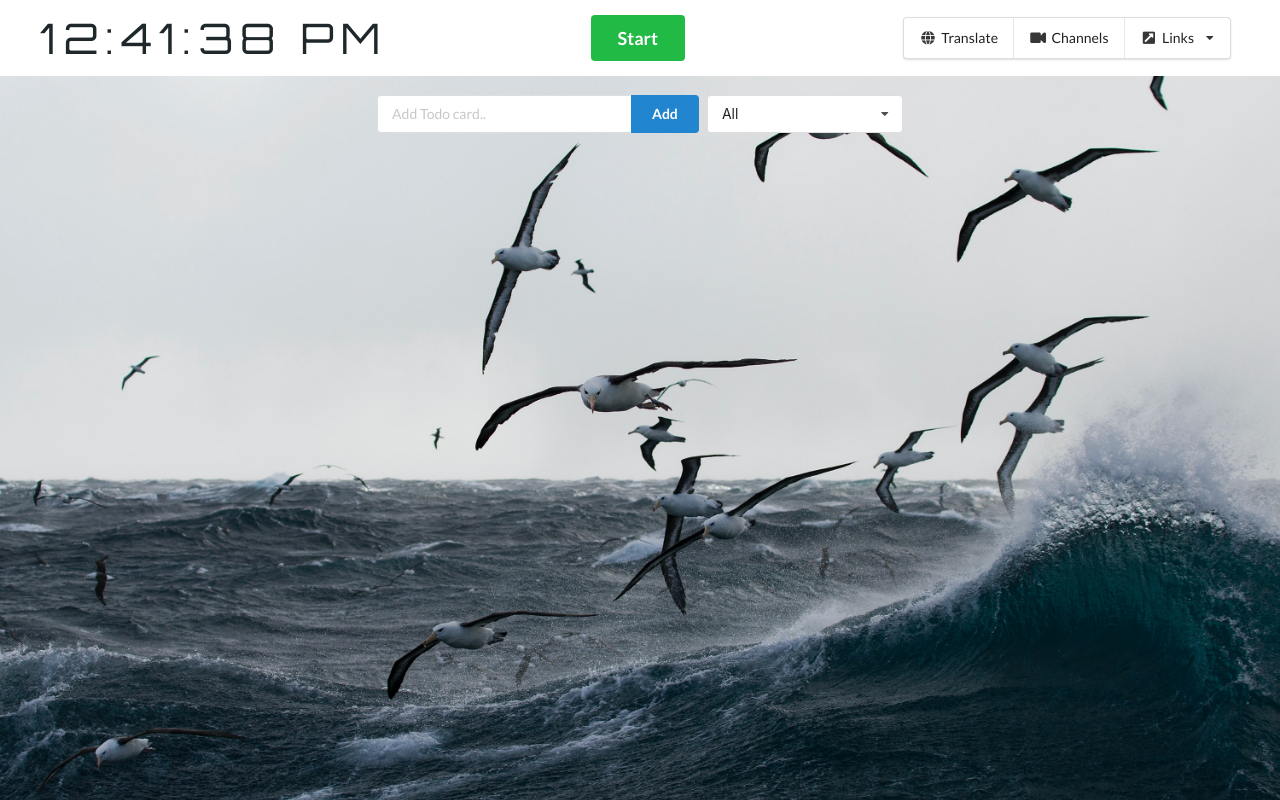
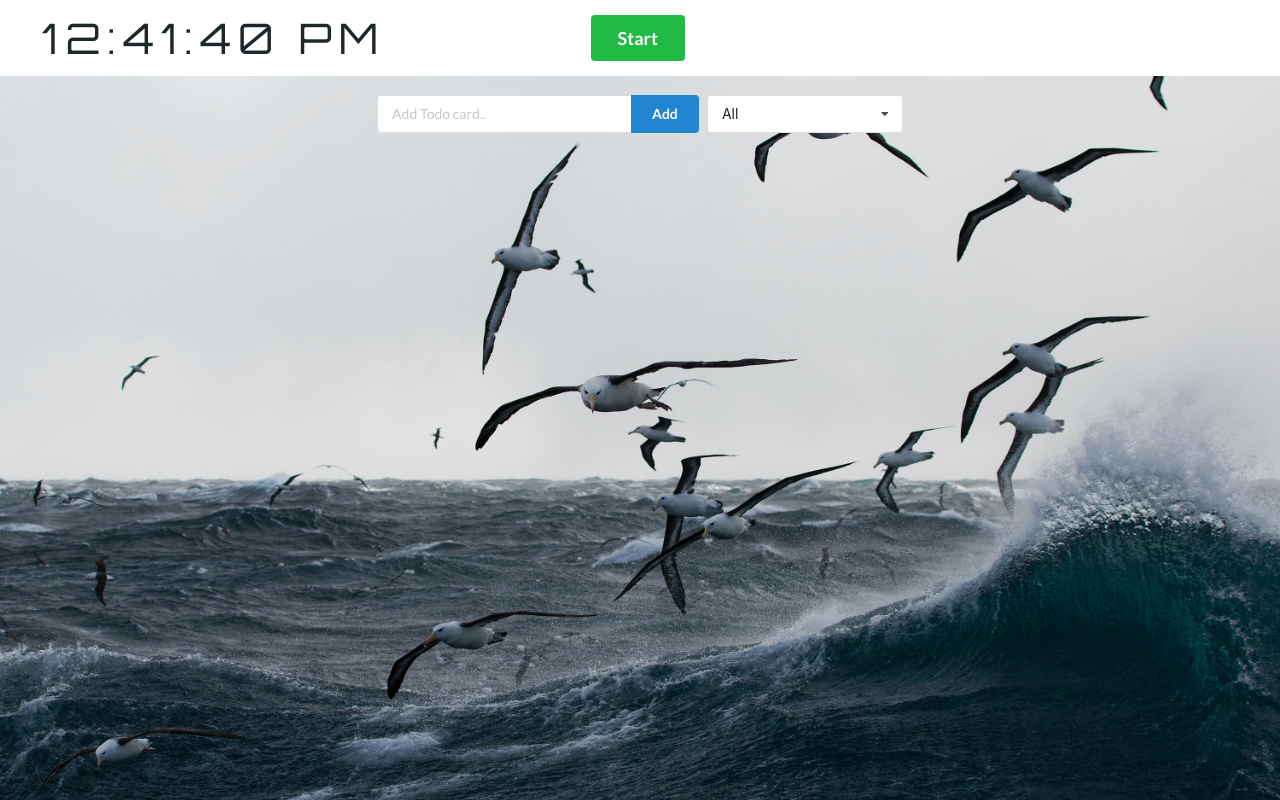
Before and after one commit to JackScorpio/justanotherday, a React (Create React App) app: page / in a window 1280 px wide. Built offline with nearby package versions, Linux system fonts and the light colour scheme.

Commit message:
remove unused tool components

```diff
--- a/src/App.tsx
+++ b/src/App.tsx
@@ -37,35 +37,6 @@ function App() {
             </div>
           )}
         </div>
-        <div className='column widgetsContainer'>
-          <div className='ui compact menu'>
-            <a className='item'>
-              <i className='globe icon'></i>
-              Translate
-            </a>
-            <a className='item'>
-              <i className='video camera icon'></i>
-              Channels
-            </a>
-            <a className='ui pointing dropdown link item'>
-              <i className='external square alternate icon'></i>
-              Links
-              <i className='dropdown icon'></i>
-              <div className='menu'>
-                <div className='item'>
-                  <i className='dropdown icon'></i>
-                  <span className='text'>Categories</span>
-                  <div className='menu'>
-                    <div className='item'>Unread</div>
-                    <div className='item'>Promotions</div>
-                    <div className='item'>Updates</div>
-                  </div>
-                </div>
-                <div className='item'>Archive</div>
-              </div>
-            </a>
-          </div>
-        </div>
       </div>
       <TodoList />
     </div>
```
